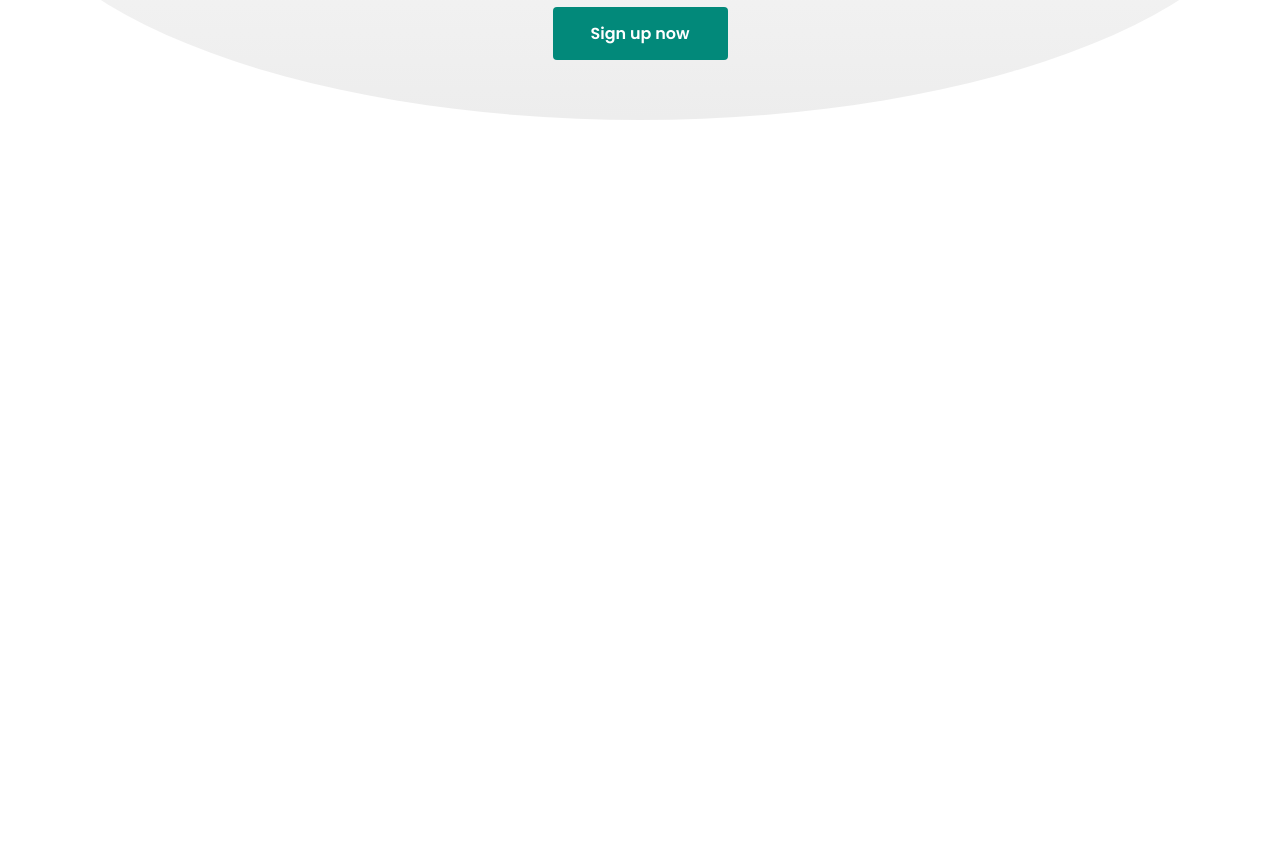
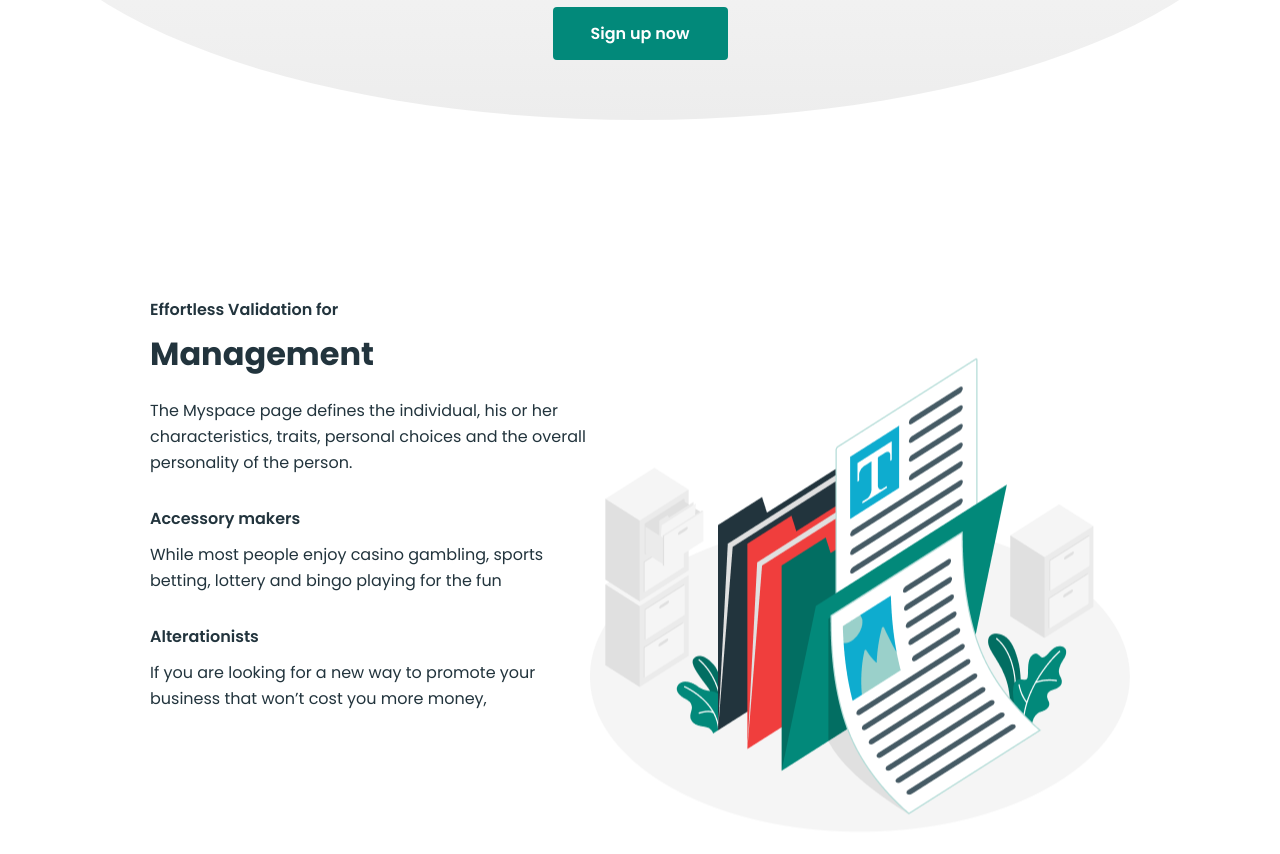
Before and after one commit to kadron141/tms-11, a website built with Parcel: page src/index.html in a window 1280 px wide. Shown: the part 1200-2054 px from the top of the page. Built offline with nearby package versions, Linux system fonts and the light colour scheme; files whose address does not match are found by name.

Commit message:
add first privelege section

```diff
--- a/src/index.html
+++ b/src/index.html
@@ -83,7 +83,30 @@
         <button class="button-primary">Sign up now</button>
     </section>
 
-    <section class="management-wrapper"></section>
+    <section class="privileges-wrapper">
+        <div class="privileges-info-wrapper">
+            <p class="subtitle">Effortless Validation for</p>
+            <h2 class="title-secondary">Management</h2>
+            <p class="text-default small">
+                The Myspace page defines the individual, his or her characteristics, traits, personal choices and the
+                overall personality of the person.
+            </p>
+
+            <h3 class="title-tertiary small">Accessory makers</h3>
+            <p class="text-default small">
+                While most people enjoy casino gambling, sports betting, lottery and bingo playing for the fun
+            </p>
+
+            <h3 class="title-tertiary small">Alterationists</h3>
+            <p class="text-default small">
+                If you are looking for a new way to promote your business that won’t cost you more money,
+            </p>
+        </div>
+
+        <div class="privileges-img-wrapper">
+            <img src="./assets/img/management-bg.png" alt="main background">
+        </div>
+    </section>
 </body>
 
 </html>
--- a/src/scss/styles.scss
+++ b/src/scss/styles.scss
@@ -162,6 +162,11 @@ h1, h2, h3, span, p, li {
     font-weight: 600;
     font-size: 22;
     line-height: 33px;
+
+    &.small {
+        font-size: 16px;
+        line-height: 26px;
+    }
 }
 
 .product-wrapper {
@@ -238,6 +243,44 @@ h1, h2, h3, span, p, li {
     }
 }
 
-.management-wrapper {
+.subtitle {
+    font-weight: 600;
+    font-size: 16px;
+    line-height: 24px;
+}
+
+.privileges-wrapper {
     height: 100vh;
+    display: flex;
+    justify-content: space-between;
+    padding: 0 150px;
+
+    .privileges-info-wrapper {
+        display: flex;
+        flex-direction: column;
+        justify-content: center;
+        width: 440px;
+
+        .text-default {
+            margin-bottom: 30px;
+        }
+
+        .title-secondary {
+            margin-bottom: 20px;
+        }
+
+        .subtitle {
+            margin-bottom: 8px;
+        }
+
+        .title-tertiary {
+            margin-bottom: 10px;
+        }
+    }
+
+    .privileges-img-wrapper {
+        img {
+            transform: translate(0, 50%);
+        }
+    }
 }
```
